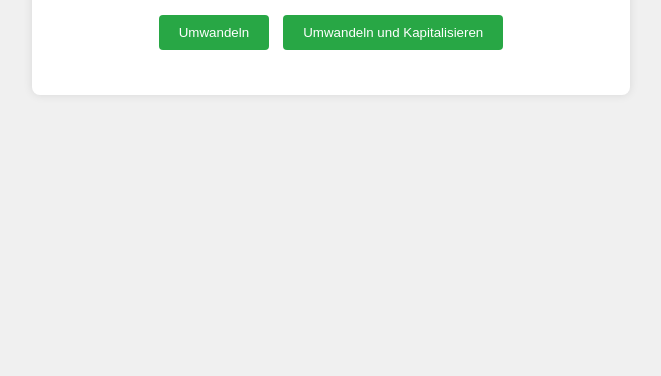
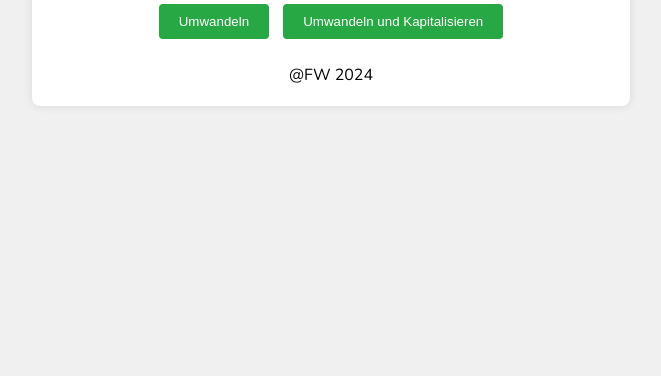
Before and after one commit to florenciagithub/dateinamen-umwandler, a plain HTML site: page index.html in a window 1280 px wide. Shown: the part 424-800 px from the top of the page, without its empty margins (309-970 px from the left). Drawn offline with nearby package versions, Linux system fonts and the light colour scheme.

Commit message:
Update index.html

```diff
--- a/index.html
+++ b/index.html
@@ -14,6 +14,7 @@
         <button onclick="convertName()">Umwandeln</button>
         <button onclick="convertNameAndCapitalize()">Umwandeln und Kapitalisieren</button>
         <p id="outputName"></p>
+        <footer>@FW 2024</footer>
     </div>
     <script src="script.js"></script>
 </body>
```
